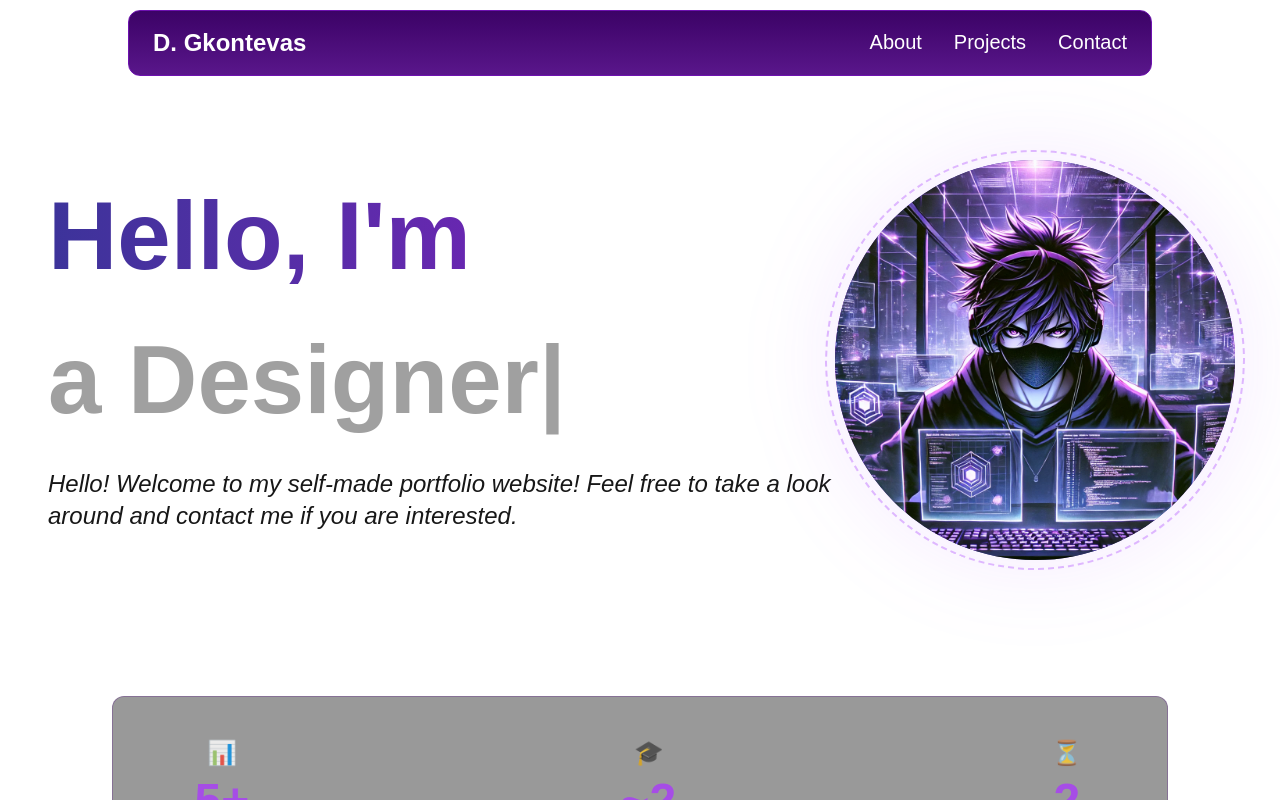
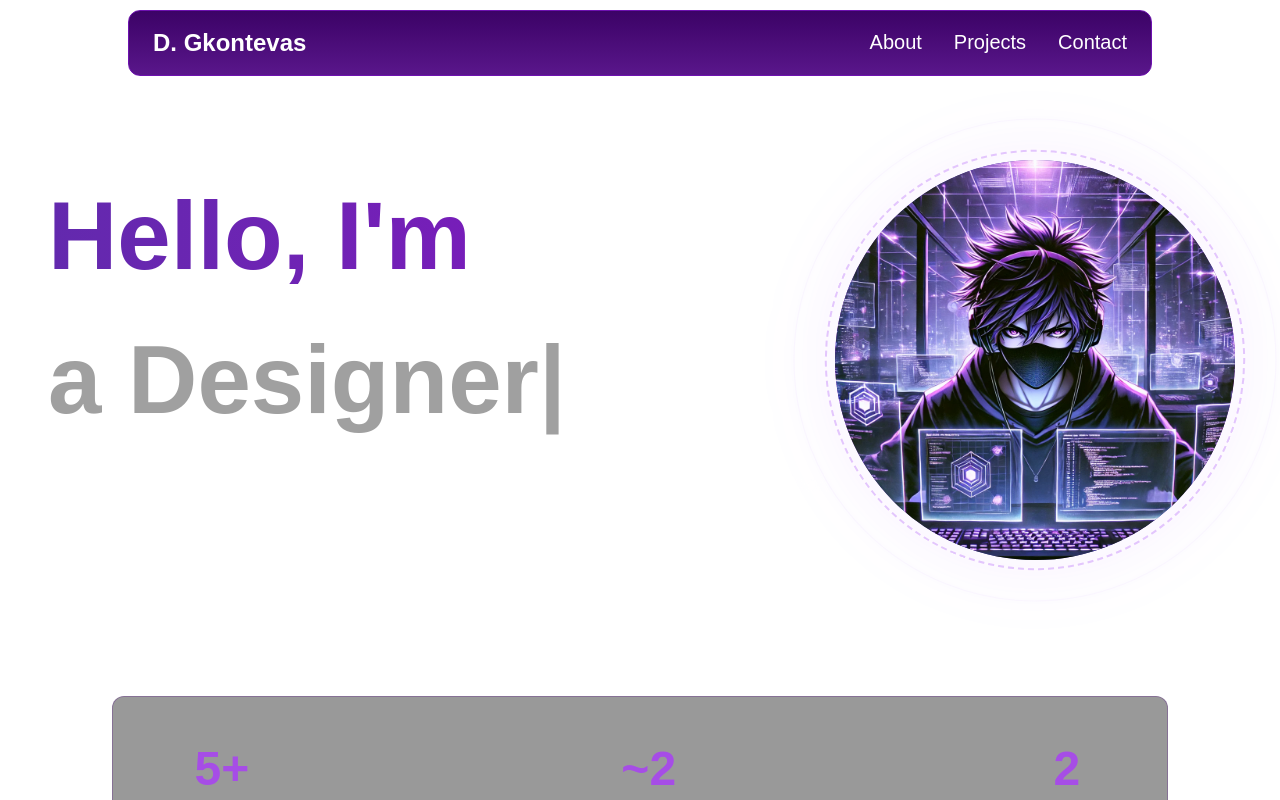
Before and after one commit to gkontevas/Portfolio, a Next.js app: page / in a window 1280 px wide. Shown: the top 800 px of the page. Built offline with nearby package versions, Linux system fonts and the light colour scheme.

Commit message:
new commit

```diff
--- a/app/components/AboutSection.jsx
+++ b/app/components/AboutSection.jsx
@@ -86,8 +86,8 @@ const AboutSection = () => {
   }
 
   return (
-    <section className="text-white" id="about">
-      <div className="md:grid md:grid-cols-2 gap-8 items-center py-8 px-4 xl:gap-16 sm:py-16 xl:px-16">
+    <section className="text-white px-0" id="about">
+      <div className="md:grid md:grid-cols-2 gap-8 items-center py-8 px-0 xl:gap-16 sm:py-16">
       <motion.div
       className="relative w-fit mx-auto"
       initial={{ opacity: 0, y: 20 }}
--- a/app/components/Achievements.jsx
+++ b/app/components/Achievements.jsx
@@ -7,18 +7,15 @@ const achievementsList = [
     metric: "Projects",
     value: 5,
     postfix: "+",
-    icon: "📊",
   },
   {
     metric: "Courses/Workshops",
     value: 2,
     prefix: "~",
-    icon: "🎓",
   },
   {
     metric: "Years",
     value: 2,
-    icon: "⏳",
   },
 ]
 
--- a/app/components/HeroSection.jsx
+++ b/app/components/HeroSection.jsx
@@ -4,8 +4,6 @@ import Image from 'next/image'
 import { TypeAnimation } from 'react-type-animation';
 import { motion } from 'framer-motion';
 import { useState, useEffect } from 'react';
-
-
 
 const HeroSection = () => {
   const [randomValues, setRandomValues] = useState(null)
@@ -54,12 +52,26 @@ const HeroSection = () => {
     <section className='lg:py-14'>
     <div className='grid grid-cols-1 sm:grid-cols-12'>
     <motion.div
-     initial={{opacity: 0, scale: 0.5 }}
-     animate={{opacity: 1, scale: 1}}
-     transition={{duration: 0.4}}
+     initial={{opacity: 0, scale: 0.5, y: 20 }}
+     animate={{opacity: 1, scale: 1, y: 0 }}
+     transition={{duration: 0.6, ease: "easeOut"}}
      className='col-span-8 place-self-center text-center sm:text-left justify-self-start'>
-      <h1 className='text-[#a0a0a0] mb-4 text-4xl sm:text-5xl lg:text-8xl lg:leading-normal font-extrabold'><div className='text-transparent bg-clip-text bg-gradient-to-r from-[#3c339a] to-[#8a00c4]'>
-        <span>Hello, I'm</span> {""}</div>
+      <motion.h1
+        className='text-[#a0a0a0] mb-4 text-4xl sm:text-5xl lg:text-8xl lg:leading-normal font-extrabold'
+        initial={{ opacity: 0, y: 20 }}
+        animate={{ opacity: 1, y: 0 }}
+        transition={{ delay: 0.2, duration: 0.6 }}
+      >
+        <motion.div
+          className='text-transparent bg-clip-text bg-gradient-to-r from-[#3c339a] to-[#8a00c4]'
+          animate={{
+            backgroundPosition: ['0% 50%', '100% 50%', '0% 50%']
+          }}
+          transition={{ duration: 15, repeat: Infinity, ease: "easeInOut" }}
+          style={{ backgroundSize: "200% 200%" }}
+        >
+          <span>Hello, I'm</span> {""}
+        </motion.div>
       <TypeAnimation
         sequence={[
           'Dimos',
@@ -75,8 +87,15 @@ const HeroSection = () => {
         speed={50}
         repeat={Infinity}
       />
-         </h1>
-      <p className='text-white" sm:text-lg lg:text-2xl mb-6 text-base italic' >Hello! Welcome to my self-made portfolio website! Feel free to take a look around and contact me if you are interested.</p>
+      </motion.h1>
+      <motion.p
+        className='text-white sm:text-lg lg:text-2xl mb-6 text-base italic'
+        initial={{ opacity: 0, y: 20 }}
+        animate={{ opacity: 1, y: 0 }}
+        transition={{ delay: 0.4, duration: 0.6 }}
+      >
+        Hello! Welcome to my self-made portfolio website! Feel free to take a look around and contact me if you are interested.
+      </motion.p>
       {/* <div>
         <button className='px-6 py-3 w-full rounded-full mr-4 bg-white hover:bg-slate-200 text-white font-bold sm:w-fit bg-gradient-to-br from-red-950 via-red-700 to-red-500 '>Hire me</button>
 
@@ -87,7 +106,7 @@ const HeroSection = () => {
    <motion.div
       initial={{ opacity: 0, scale: 0.5 }}
       animate={{ opacity: 1, scale: 1 }}
-      transition={{ duration: 0.4 }}
+      transition={{ duration: 0.7, ease: "easeOut" }}
       className="col-span-4 place-self-center mt-4 lg:mt-0 relative"
     >
       {/* Morphing blob background */}
@@ -162,6 +181,7 @@ const HeroSection = () => {
               x: [particle.positions[0].x, particle.positions[1].x, particle.positions[2].x],
               y: [particle.positions[0].y, particle.positions[1].y, particle.positions[2].y],
               opacity: [0.2, 0.8, 0.2],
+              scale: [1, 1.2, 1],
             }}
             transition={{
               duration: particle.duration,
@@ -172,11 +192,12 @@ const HeroSection = () => {
         ))}
       </div>
 
-      {/* Glowing effect */}
+      {/* Improved Glowing effect */}
       <motion.div
         className="absolute inset-0 rounded-full bg-purple-500/10 blur-2xl z-0"
         animate={{
           scale: [1, 1.1, 1],
+          opacity: [0.5, 0.8, 0.5],
         }}
         transition={{
           duration: 5,
@@ -185,8 +206,25 @@ const HeroSection = () => {
         }}
       />
 
-      {/* Main image container */}
-      <div className="rounded-full bg-gradient-to-t from-[#3c339a] via-[#8a00c4] to-[#3c339a] w-[250px] h-[250px] lg:w-[400px] lg:h-[400px] sm:h-[200px] sm:w-[200px] relative overflow-hidden z-10">
+      {/* Main image container with subtle hover effect */}
+      <motion.div
+        className="rounded-full bg-gradient-to-t from-[#3c339a] via-[#8a00c4] to-[#3c339a] w-[250px] h-[250px] lg:w-[400px] lg:h-[400px] sm:h-[200px] sm:w-[200px] relative overflow-hidden z-10"
+        whileHover={{
+          boxShadow: "0 0 25px rgba(138, 0, 196, 0.6)",
+          transition: { duration: 0.3 }
+        }}
+      >
+        <motion.div
+          className="absolute inset-0 bg-gradient-to-br from-purple-500/20 to-transparent"
+          animate={{
+            opacity: [0, 0.5, 0],
+          }}
+          transition={{
+            duration: 3,
+            repeat: Number.POSITIVE_INFINITY,
+            ease: "easeInOut",
+          }}
+        />
         <Image
           src="/images/hero-image.png"
           alt="hero image"
@@ -194,9 +232,9 @@ const HeroSection = () => {
           width={500}
           height={500}
         />
-      </div>
+      </motion.div>
 
-      {/* Animated dashed border */}
+      {/* Animated dashed border with pulse effect */}
       <motion.div
         className="absolute inset-0 rounded-full border-2 border-dashed border-purple-400/50 z-5"
         style={{
@@ -205,8 +243,37 @@ const HeroSection = () => {
           left: "-10px",
           top: "-10px",
         }}
-        animate={{ rotate: 360 }}
-        transition={{ duration: 20, repeat: Number.POSITIVE_INFINITY, ease: "linear" }}
+        animate={{
+          rotate: 360,
+          scale: [1, 1.03, 1],
+          borderColor: ["rgba(168, 85, 247, 0.3)", "rgba(168, 85, 247, 0.6)", "rgba(168, 85, 247, 0.3)"]
+        }}
+        transition={{
+          rotate: { duration: 20, repeat: Number.POSITIVE_INFINITY, ease: "linear" },
+          scale: { duration: 3, repeat: Number.POSITIVE_INFINITY, ease: "easeInOut" },
+          borderColor: { duration: 3, repeat: Number.POSITIVE_INFINITY, ease: "easeInOut" }
+        }}
+      />
+
+      {/* Add a new pulsing ring effect */}
+      <motion.div
+        className="absolute rounded-full border border-purple-300/30 z-5"
+        style={{
+          width: "calc(100% + 40px)",
+          height: "calc(100% + 40px)",
+          left: "-20px",
+          top: "-20px",
+        }}
+        animate={{
+          scale: [1, 1.1, 1],
+          opacity: [0.1, 0.3, 0.1],
+        }}
+        transition={{
+          duration: 4,
+          repeat: Number.POSITIVE_INFINITY,
+          ease: "easeInOut",
+          repeatType: "mirror"
+        }}
       />
     </motion.div>
 </div>
--- a/app/components/ProjectCard.jsx
+++ b/app/components/ProjectCard.jsx
@@ -5,7 +5,7 @@ const ProjectCard = ({ imgUrl, title, description, gitUrl, previewUrl }) => {
   return (
     <div className="flex flex-col h-full rounded-lg shadow-xl overflow-hidden bg-[#1a1a1a] transition-all duration-300 hover:shadow-2xl hover:-translate-y-2">
       <div
-        className="h-48 md:h-72 relative group"
+        className="h-36 sm:h-48 md:h-60 relative group"
         style={{
           backgroundImage: `url(${imgUrl})`,
           backgroundSize: "cover",
@@ -15,9 +15,9 @@ const ProjectCard = ({ imgUrl, title, description, gitUrl, previewUrl }) => {
         <div className="absolute inset-0 bg-black bg-opacity-0 flex items-center justify-center opacity-0 group-hover:opacity-100 group-hover:bg-opacity-80 transition-all duration-500">
           <Link
             href={gitUrl}
-            className="h-12 w-12 flex items-center justify-center border-2 border-gray-500 rounded-full bg-opacity-40 hover:border-white hover:bg-gray-800 transition-all duration-300"
+            className="h-10 w-10 sm:h-12 sm:w-12 flex items-center justify-center border-2 border-gray-500 rounded-full bg-opacity-40 hover:border-white hover:bg-gray-800 transition-all duration-300"
           >
-            <CodeBracketIcon className="h-8 w-8 text-gray-300 hover:text-white" />
+            <CodeBracketIcon className="h-6 w-6 sm:h-8 sm:w-8 text-gray-300 hover:text-white" />
           </Link>
           {/* <Link
             href={previewUrl}
@@ -27,9 +27,9 @@ const ProjectCard = ({ imgUrl, title, description, gitUrl, previewUrl }) => {
           </Link> */}
         </div>
       </div>
-      <div className="p-5 bg-gray-800 text-white flex flex-col flex-grow">
-        <h5 className="text-xl font-semibold mb-2 text-gray-200">{title}</h5>
-        <p className="text-gray-400 text-sm flex-grow">{description}</p>
+      <div className="p-3 sm:p-4 md:p-5 bg-gray-800 text-white flex flex-col flex-grow">
+        <h5 className="text-lg sm:text-xl font-semibold mb-1 sm:mb-2 text-gray-200">{title}</h5>
+        <p className="text-gray-400 text-xs sm:text-sm flex-grow">{description}</p>
       </div>
     </div>
   );
--- a/app/components/ProjectSection.jsx
+++ b/app/components/ProjectSection.jsx
@@ -78,7 +78,7 @@ const ProjectSection = () => {
   }
 
   return (
-    <section>
+    <section className="px-0">
       <h2 className="text-slate-300 text-center text-4xl font-extrabold mt-4 mb-10" id="projects">
         My small Projects!
       </h2>
```
Lines whose indentation alone changed are shown as unchanged.
